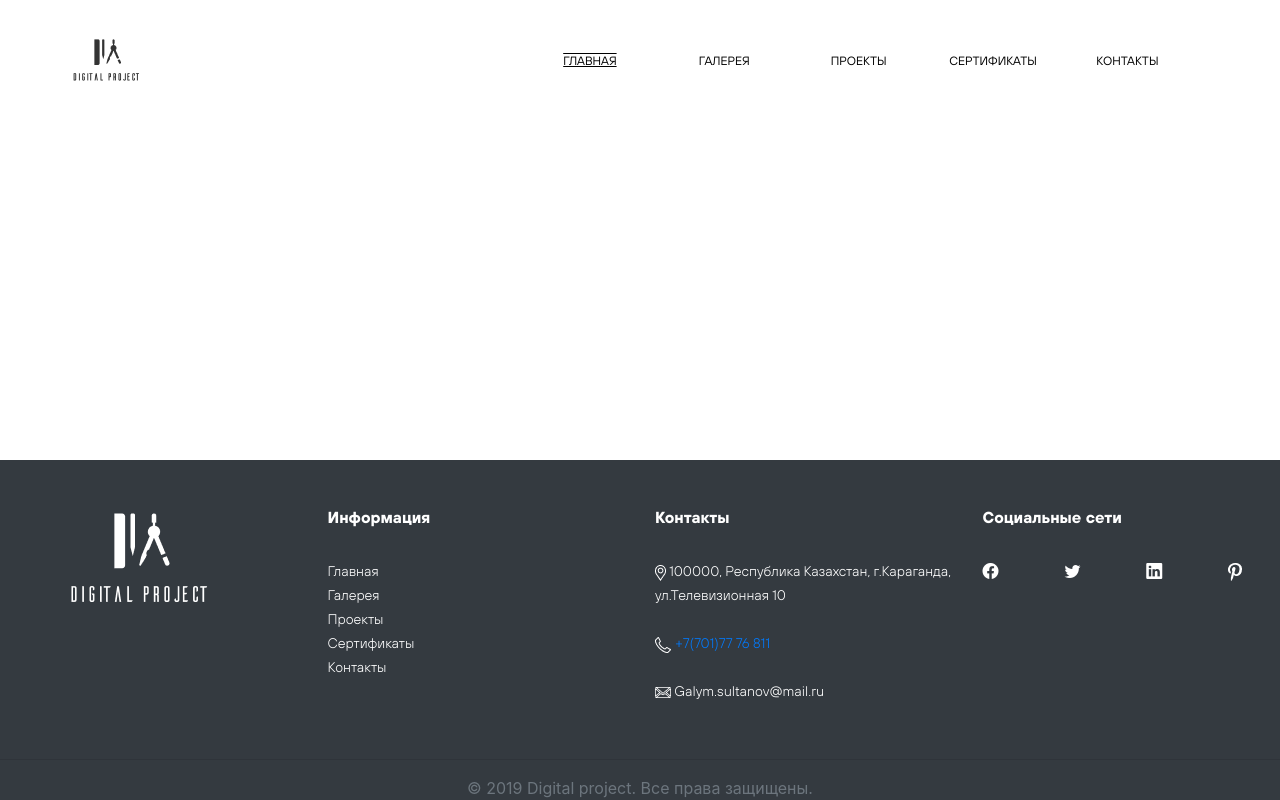
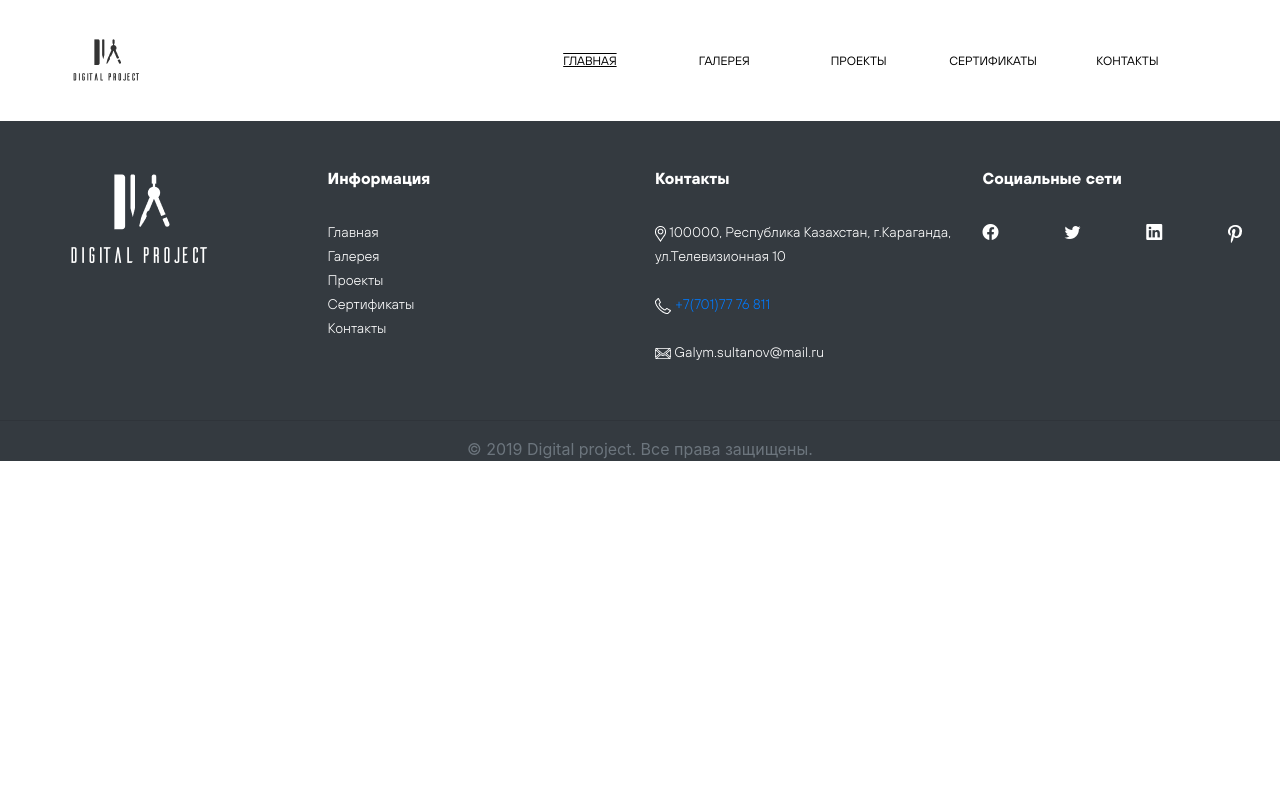
Before and after one commit to Sannetta/Digital-Project, a plain HTML site: page Шапка и футер/index.html in a window 1280 px wide. Drawn offline with nearby package versions, Linux system fonts and the light colour scheme; files whose address does not match are found by name.

Commit message:
отлепила футер)

```diff
--- a/Шапка и футер/index.html
+++ b/Шапка и футер/index.html
@@ -126,7 +126,7 @@ border-color: black;
       </div>
 
 
-        <footer class="pt-4 md-5 pt-md-5 fixed-bottom bg-dark text-white  " >
+        <footer class="pt-4 md-5 pt-md-5 bg-dark text-white  " >
           <div class="row">
             <div class="col-6 col-md-3  text-center">
               <img class="navbar-brand pad img-fluid" src="Group 11 1.png"  alt="icon"></img>
```
